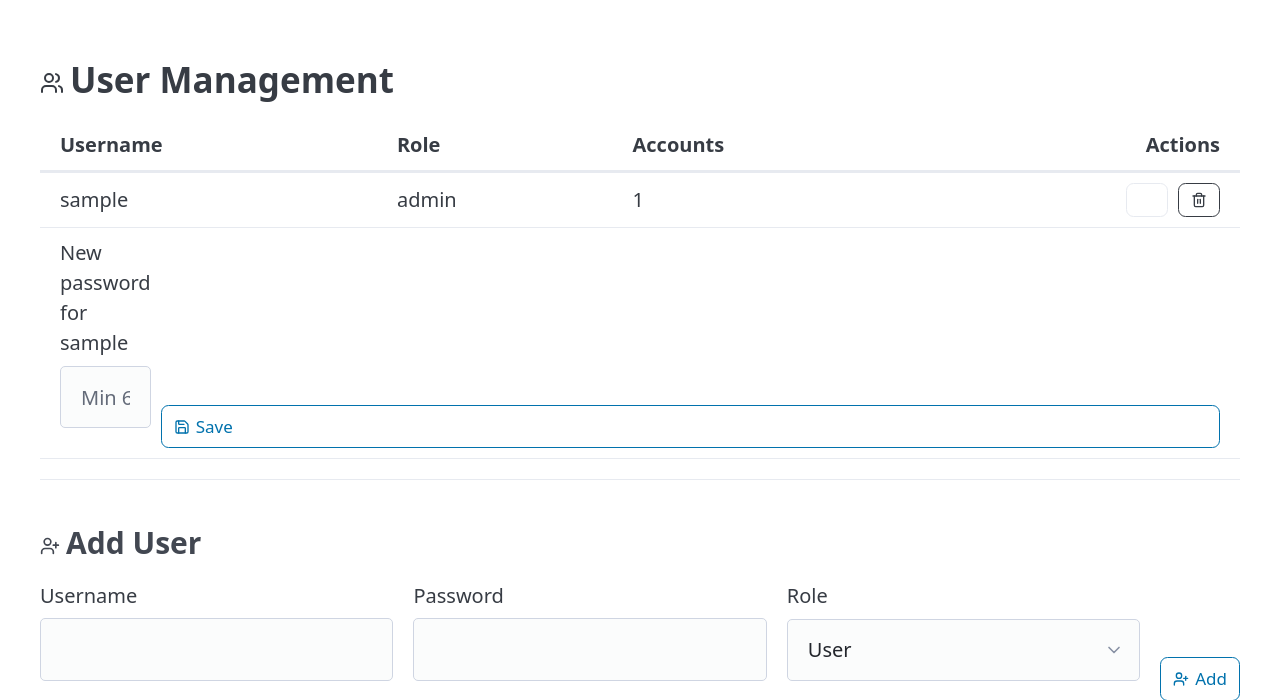
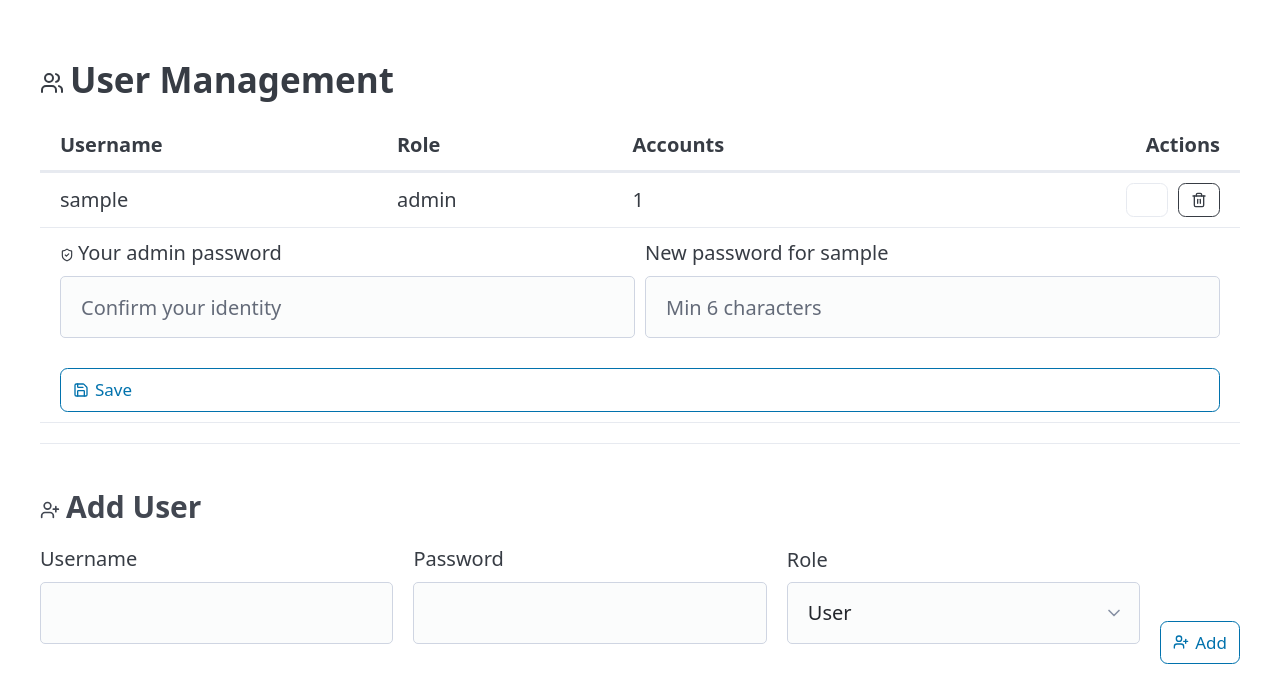
Before and after one commit to thekoma/mailfallback, a FastAPI app: page /admin/users in a window 1280 px wide, after a click on "Change Password". Shown: the part 70-770 px from the top of the page. Run offline with FastAPI, Linux system fonts and the light colour scheme; the visitor is signed in with stand-in values (Sample User, id 1); tables that the repository leaves empty hold one stand-in row (values such as "Sample post"); some libraries are stand-ins or nearby versions.

Commit message:
feat: admin password verification with 15min cooldown for user pw changes
- Admin must verify own password before changing another user's password
- Verification cached in session for 15 minutes (no re-prompt for bulk changes)
- "Identity verified" indicator shown when cooldown is active
- Error message on incorrect admin password

Co-Authored-By: Claude Opus 4.6 (1M context) <noreply@anthropic.com>

```diff
--- a/src/mailfallback/templates/admin_users.html
+++ b/src/mailfallback/templates/admin_users.html
@@ -2,6 +2,10 @@
 {% block title %}Users — Mailfallback{% endblock %}
 {% block content %}
 <h2><i data-lucide="users" style="width:24px;height:24px;vertical-align:middle;margin-right:0.3rem;"></i>User Management</h2>
+
+{% if error == "invalid_admin_password" %}
+<p style="color: var(--pico-color-red-500);"><i data-lucide="alert-circle" style="width:16px;height:16px;vertical-align:middle;margin-right:0.3rem;"></i>Admin password is incorrect.</p>
+{% endif %}
 
 <table>
     <thead>
@@ -33,8 +37,16 @@
         </tr>
         <tr id="pw-{{ u.id }}" style="display: none;">
             <td colspan="4">
-                <form method="post" action="/admin/users/{{ u.id }}/password" style="display: flex; gap: 0.5rem; align-items: end;">
-                    <div style="flex: 1;">
+                <form method="post" action="/admin/users/{{ u.id }}/password" style="display: flex; gap: 0.5rem; align-items: end; flex-wrap: wrap;">
+                    {% if not admin_verified %}
+                    <div style="flex: 1; min-width: 200px;">
+                        <label for="admin_password_{{ u.id }}">
+                            <i data-lucide="shield-check" style="width:14px;height:14px;vertical-align:middle;margin-right:0.2rem;"></i>Your admin password
+                        </label>
+                        <input type="password" id="admin_password_{{ u.id }}" name="admin_password" required placeholder="Confirm your identity">
+                    </div>
+                    {% endif %}
+                    <div style="flex: 1; min-width: 200px;">
                         <label for="new_password_{{ u.id }}">New password for {{ u.username }}</label>
                         <input type="password" id="new_password_{{ u.id }}" name="new_password" required minlength="6" placeholder="Min 6 characters">
                     </div>
@@ -42,6 +54,9 @@
                         <i data-lucide="save" style="width:16px;height:16px;"></i> Save
                     </button>
                 </form>
+                {% if admin_verified %}
+                <small style="color: var(--pico-muted-color);"><i data-lucide="check-circle" style="width:12px;height:12px;vertical-align:middle;"></i> Identity verified</small>
+                {% endif %}
             </td>
         </tr>
         {% endfor %}
```
Also changed, not shown: src/mailfallback/routers/ui.py (+27 -1 lines).
